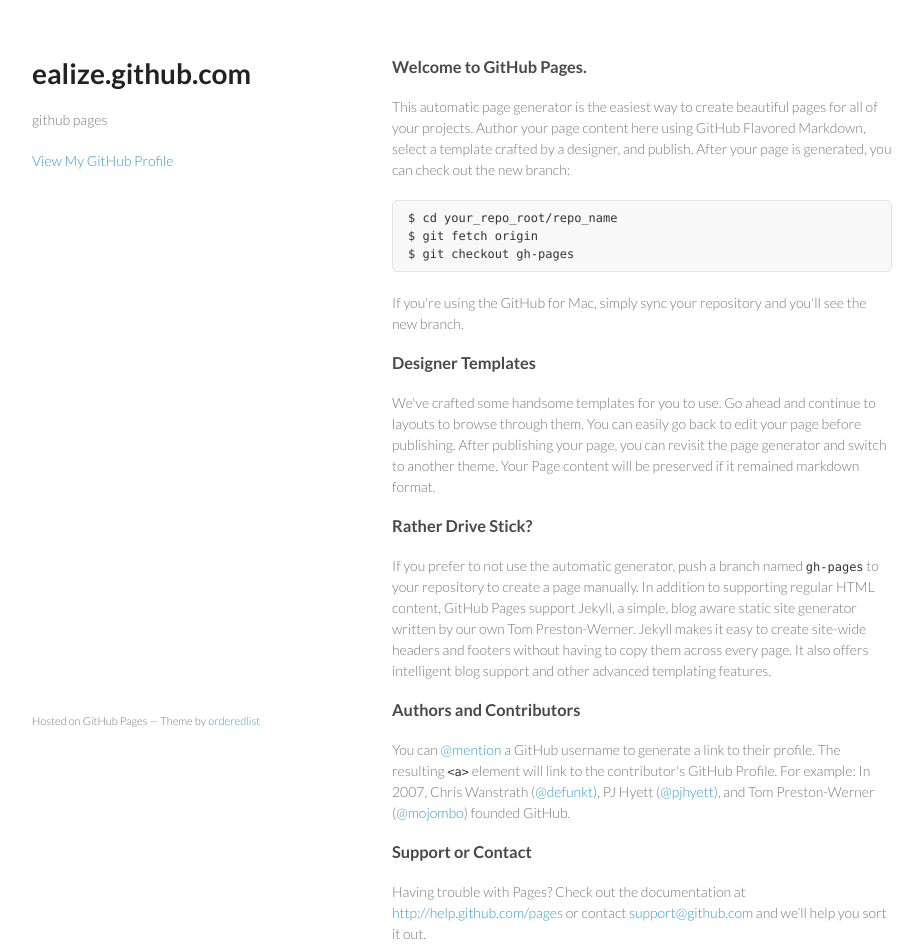
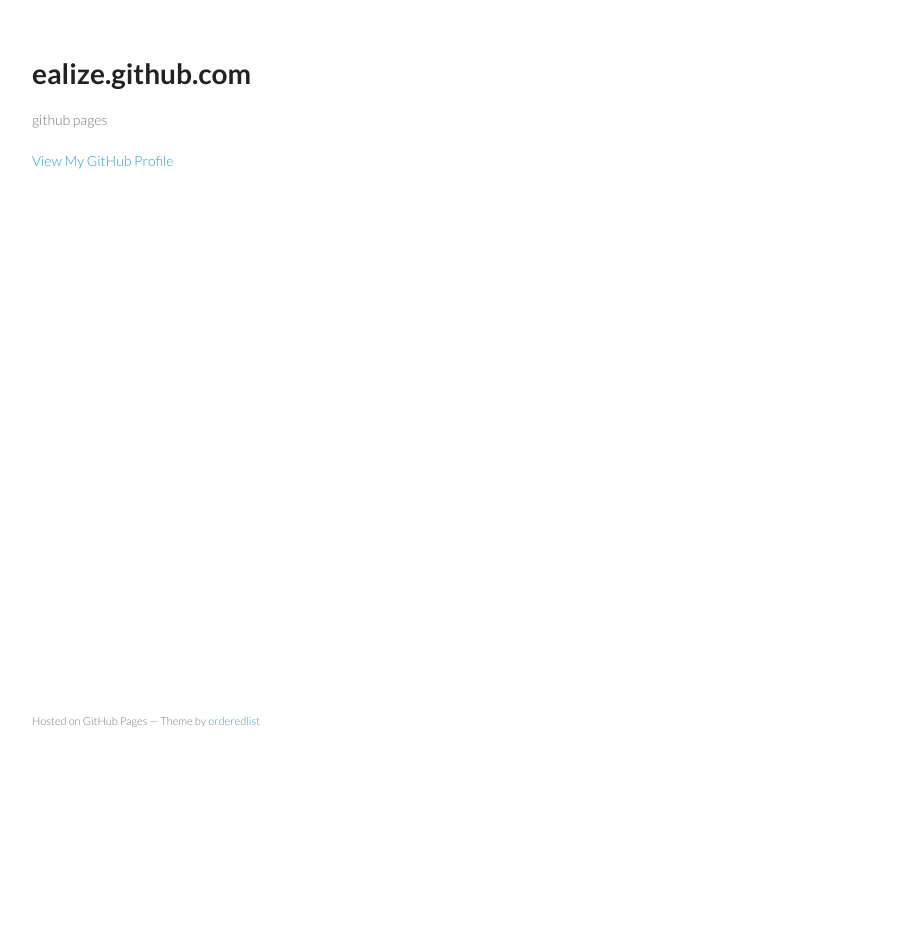
Before and after one commit to ealize/ealize.github.io, a plain HTML site: page index.html in a window 1280 px wide. Shown: the whole page, without its empty margins (178-1101 px from the left). After the commit the page ends 800 px from the top, so only its background shows below. Drawn offline with Linux system fonts and the light colour scheme.

Commit message:
dropped default text

```diff
--- a/index.html
+++ b/index.html
@@ -17,39 +17,9 @@
       <header>
         <h1>ealize.github.com</h1>
         <p>github pages</p>
+        <p class="view"><a href="https://github.com/ealize">View My GitHub Profile</a></p>
+      </header>
 
-
-        <p class="view"><a href="https://github.com/ealize">View My GitHub Profile</a></p>
-
-      </header>
-      <section>
-        <h3>Welcome to GitHub Pages.</h3>
-
-<p>This automatic page generator is the easiest way to create beautiful pages for all of your projects. Author your page content here using GitHub Flavored Markdown, select a template crafted by a designer, and publish. After your page is generated, you can check out the new branch:</p>
-
-<pre><code>$ cd your_repo_root/repo_name
-$ git fetch origin
-$ git checkout gh-pages
-</code></pre>
-
-<p>If you're using the GitHub for Mac, simply sync your repository and you'll see the new branch.</p>
-
-<h3>Designer Templates</h3>
-
-<p>We've crafted some handsome templates for you to use. Go ahead and continue to layouts to browse through them. You can easily go back to edit your page before publishing. After publishing your page, you can revisit the page generator and switch to another theme. Your Page content will be preserved if it remained markdown format.</p>
-
-<h3>Rather Drive Stick?</h3>
-
-<p>If you prefer to not use the automatic generator, push a branch named <code>gh-pages</code> to your repository to create a page manually. In addition to supporting regular HTML content, GitHub Pages support Jekyll, a simple, blog aware static site generator written by our own Tom Preston-Werner. Jekyll makes it easy to create site-wide headers and footers without having to copy them across every page. It also offers intelligent blog support and other advanced templating features.</p>
-
-<h3>Authors and Contributors</h3>
-
-<p>You can <a href="https://github.com/blog/821" class="user-mention">@mention</a> a GitHub username to generate a link to their profile. The resulting <code>&lt;a&gt;</code> element will link to the contributor's GitHub Profile. For example: In 2007, Chris Wanstrath (<a href="https://github.com/defunkt" class="user-mention">@defunkt</a>), PJ Hyett (<a href="https://github.com/pjhyett" class="user-mention">@pjhyett</a>), and Tom Preston-Werner (<a href="https://github.com/mojombo" class="user-mention">@mojombo</a>) founded GitHub.</p>
-
-<h3>Support or Contact</h3>
-
-<p>Having trouble with Pages? Check out the documentation at <a href="http://help.github.com/pages">http://help.github.com/pages</a> or contact <a href="mailto:support@github.com">support@github.com</a> and we’ll help you sort it out.</p>
-      </section>
       <footer>
         <p><small>Hosted on GitHub Pages &mdash; Theme by <a href="https://github.com/orderedlist">orderedlist</a></small></p>
       </footer>
```
